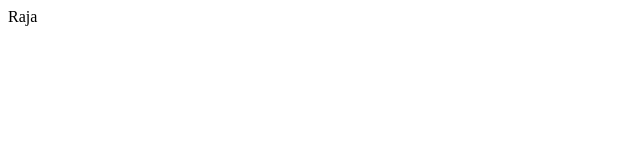
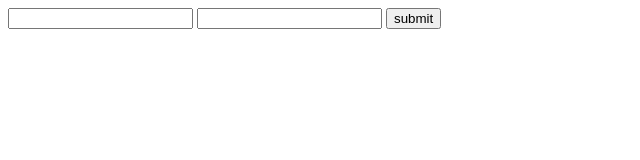
Before and after one commit to raja2513/HCL, a plain HTML site: page index.html in a window 1280 px wide. Shown: the whole page, without its empty margins (0-640 px from the left). Drawn offline with Linux system fonts and the light colour scheme.

Commit message:
Update index.html

```diff
--- a/index.html
+++ b/index.html
@@ -2,6 +2,10 @@
 <head>
 </head>
 <body>
-<p> Raja </p>
+<form action="http://localhost:5000/s" method='POST'>
+  <input type='text' name='name'>
+   <input type='text' name='num'>
+  <input type='submit' value='submit'>
+  </form?
 </body>
 </html>
```
